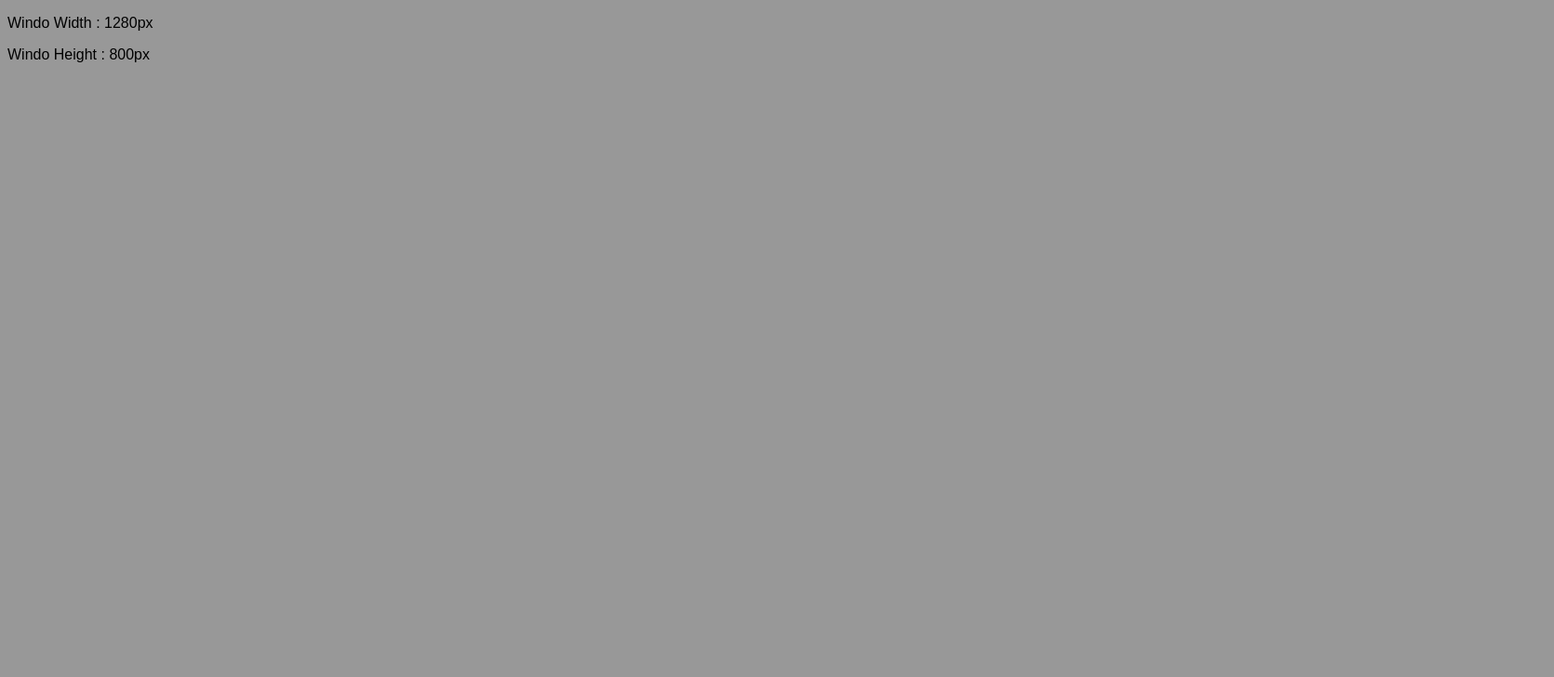
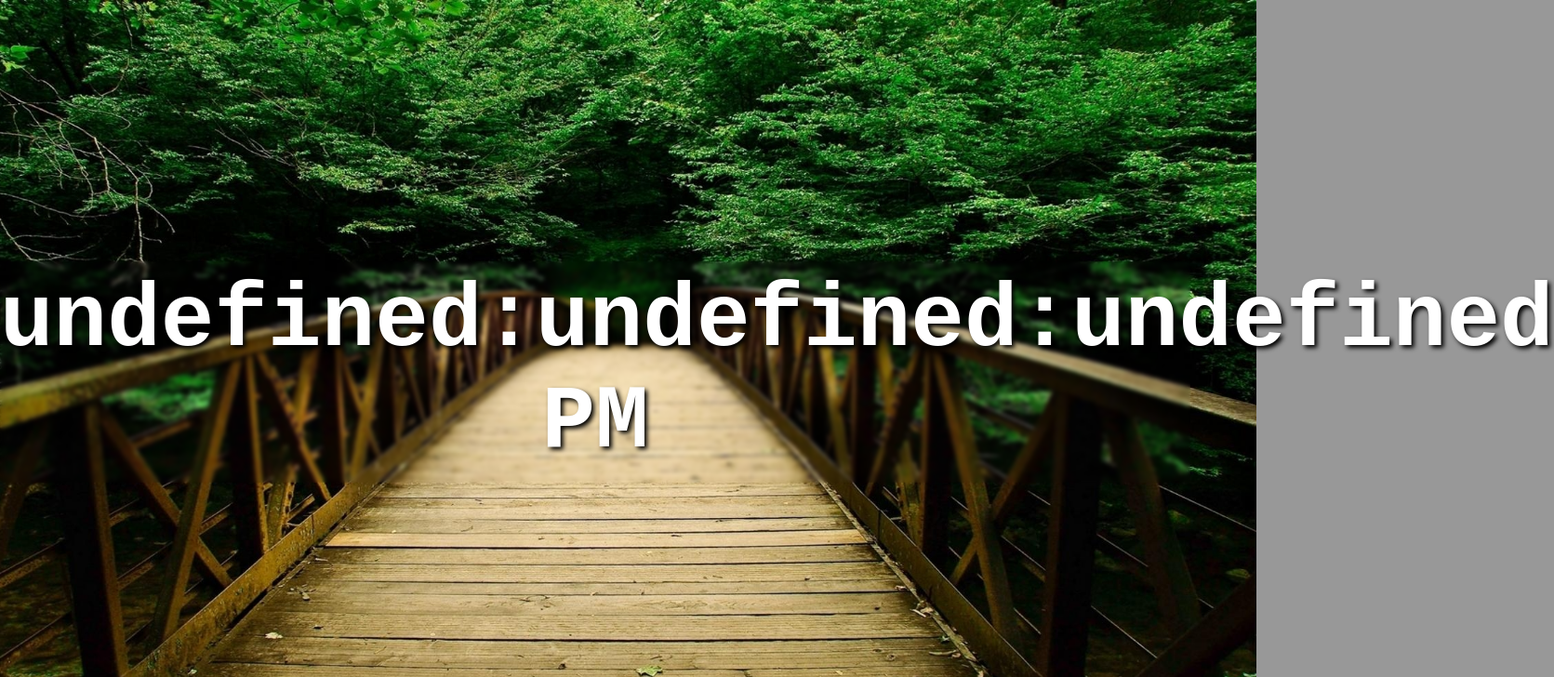
Before and after one commit to nihalsandhu09/ReactGOWIthMe, a React (Vite) app in the folder my-react-app/: page / in a window 1280 px wide. Shown: the top 728 px of the page at 93% size, 1671 px wide, since content can reach past the window. Built offline with nearby package versions, Linux system fonts and the light colour scheme.

Commit message:
digital clock

```diff
--- a/my-react-app/src/App.jsx
+++ b/my-react-app/src/App.jsx
@@ -24,7 +24,8 @@
 // import StateofArrayofObjects from "./StateofArrayofObjects.jsx";
 // import ToDoList from "./ToDOList.jsx";
 // import CounterNext from "./CounterNext.jsx";
-import UseEffectComponent from "./EffectComponent.jsx";
+// import UseEffectComponent from "./EffectComponent.jsx";
+import DigitalClock from "./DigitalClock.jsx";
 
 
 
@@ -86,7 +87,8 @@ function App() {
 
          {/* <CounterNext/> */}
 
-  <UseEffectComponent/>
+  {/* <UseEffectComponent/> */}
+  <DigitalClock/>
    </>
 
   );
--- /dev/null
+++ b/my-react-app/src/DigitalClock.jsx
@@ -0,0 +1,40 @@
+import React , {useState , useEffect} from "react"
+function DigitalClock(){
+
+   const [time , setTime] = useState(new Date());
+
+   useEffect(()=>{
+    const intervalId = setInterval(()=>{
+      setTime(new Date())
+    },1000)
+
+    return ()=>{
+        clearInterval(intervalId)
+    }
+   },[])
+
+
+   function formatTime(){
+    let hours = time.getHours()
+    const minutes = time.getMinutes()
+    const seconds = time.getSeconds()
+    const meridiem = hours >= 12  ? "PM" : "AM"
+
+    hours = hours % 12 || 12
+
+    return ` ${padZero(hours)}:${padZero(minutes)}:${padZero(seconds)} ${meridiem}`
+   }
+
+   function padZero(number){
+
+   }
+    return(
+        <div className="clock-container">
+        <div className="clock">
+            <span>{formatTime()}</span>
+        </div>
+
+        </div>
+    )
+}
+export default DigitalClock;
--- a/my-react-app/src/index.css
+++ b/my-react-app/src/index.css
@@ -268,3 +268,34 @@ li{
   font-size: 1.4rem;
   margin-left: 10px;
 } */
+
+
+
+
+/* Digital Clock  */
+body{
+background-image: url(assets/Background.jpg);
+background-position: center;
+background-repeat: no-repeat;
+background-size: cover;
+background-attachment: fixed;
+margin: 0;
+display: flex;
+justify-content: center;
+min-height: 100vh;
+align-items: center;
+
+}
+.clock-container{
+backdrop-filter: blur(2px);
+width: 100vw;
+padding: 10px 0;
+}
+.clock{
+color: white;
+font-size: 6rem;
+font-weight: bold;
+font-family: monospace;
+text-align: center;
+text-shadow: 3px 3px 5px hsl(0, 0%, 0%);
+}
```
Also changed, not shown: my-react-app/src/assets/Background.jpg (added).
